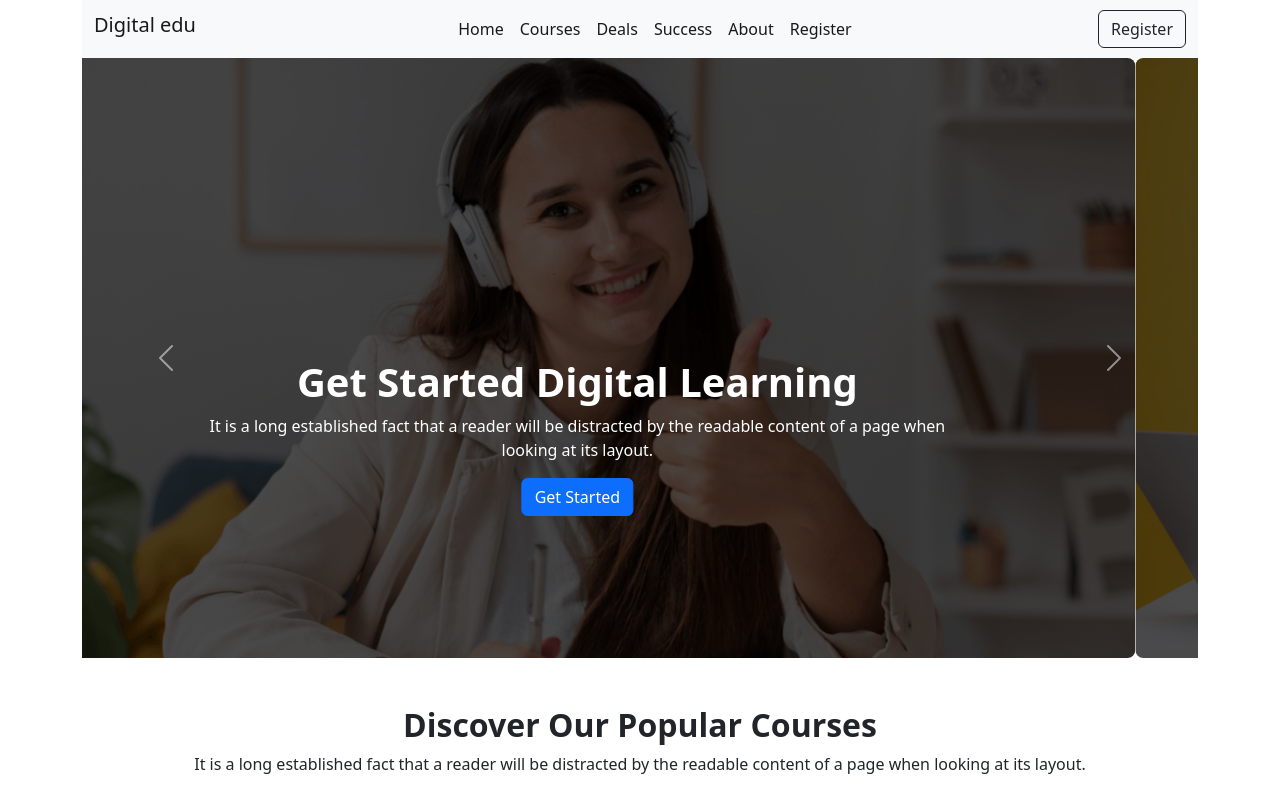
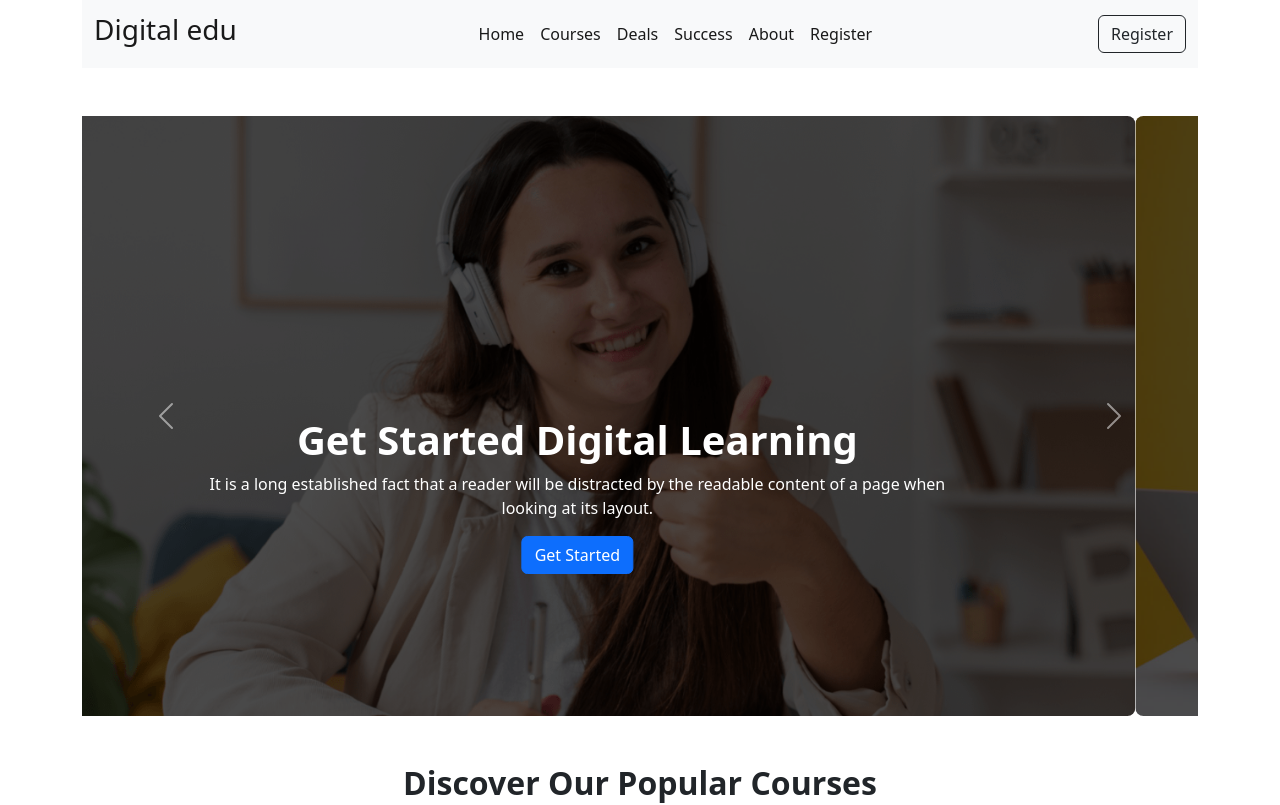
Before and after one commit to QSouhardyo/project-3, a plain HTML site: page index.html in a window 1280 px wide. Shown: the top 805 px of the page. Drawn offline with nearby package versions, Linux system fonts and the light colour scheme.

Commit message:
modified

```diff
--- a/index.html
+++ b/index.html
@@ -18,7 +18,7 @@
         <section>
             <nav class=" navbar navbar-expand-lg bg-light">
                 <div class="container-fluid">
-                    <a class="navbar-brand h1" href="#">Digital edu</a>
+                    <a class="navbar-brand h1 fs-3" href="#">Digital edu</a>
                     <button class="navbar-toggler" type="button" data-bs-toggle="collapse"
                         data-bs-target="#navbarSupportedContent" aria-controls="navbarSupportedContent"
                         aria-expanded="false" aria-label="Toggle navigation">
@@ -57,7 +57,7 @@
         </section>
         <!-- navigation end -->
         <!-- slidebar start  -->
-        <section class=" mb-5">
+        <section class=" my-5">
             <div id="carouselExampleControls" class="carousel slide" data-bs-ride="carousel">
                 <div class="carousel-inner">
                     <div class="carousel-item active img-chng">
@@ -400,7 +400,7 @@
         <!-- companies logo for web  end-->
         <section class="container-fluid bg-dark text-light">
             <div class="p-5 text-center">
-                <h3>Pro Edu</h3>
+                <h3>Digital edu</h3>
                 <p>Office 41, Zawaya Buildin, Ghala Muscat, </p>
                 <p>Sultanate of Oman</p>
                 <p>Privacy Ploicy | Terms of use</p>
```
